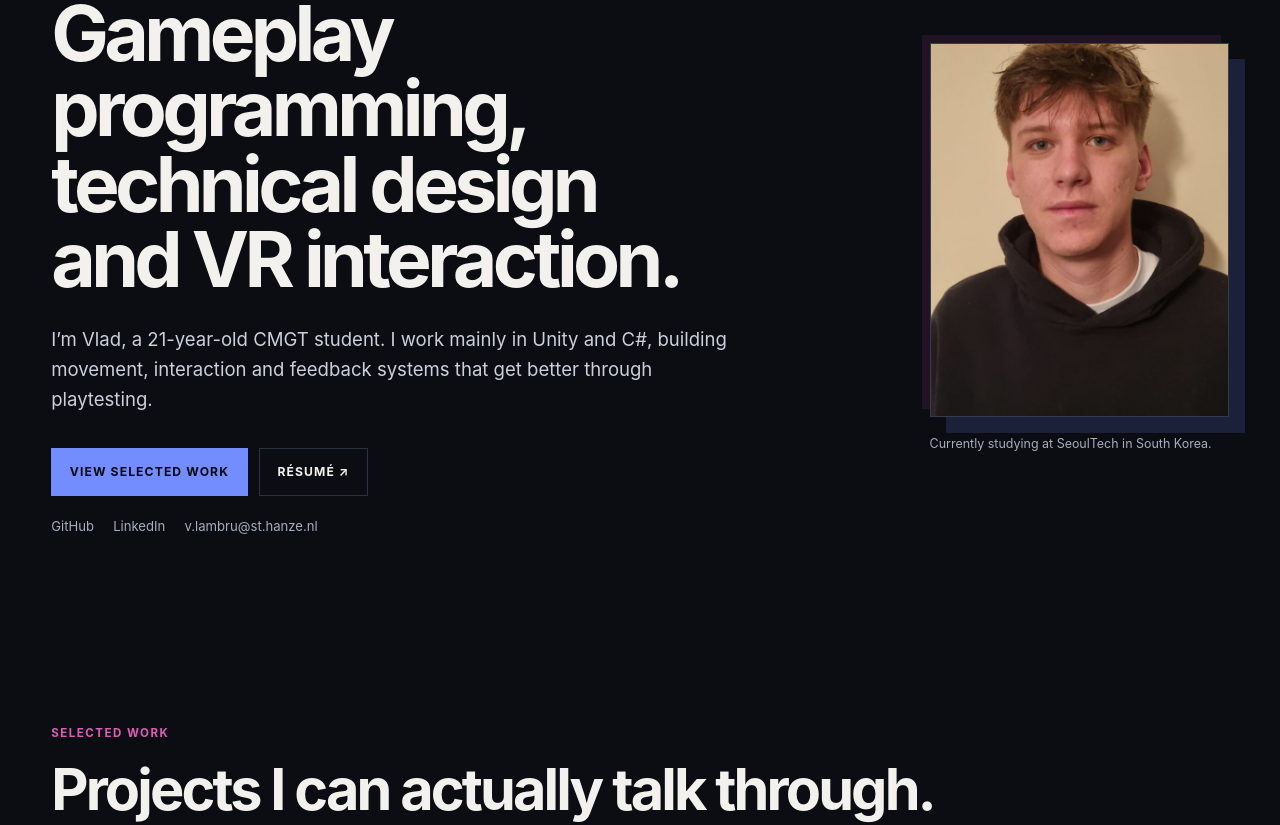
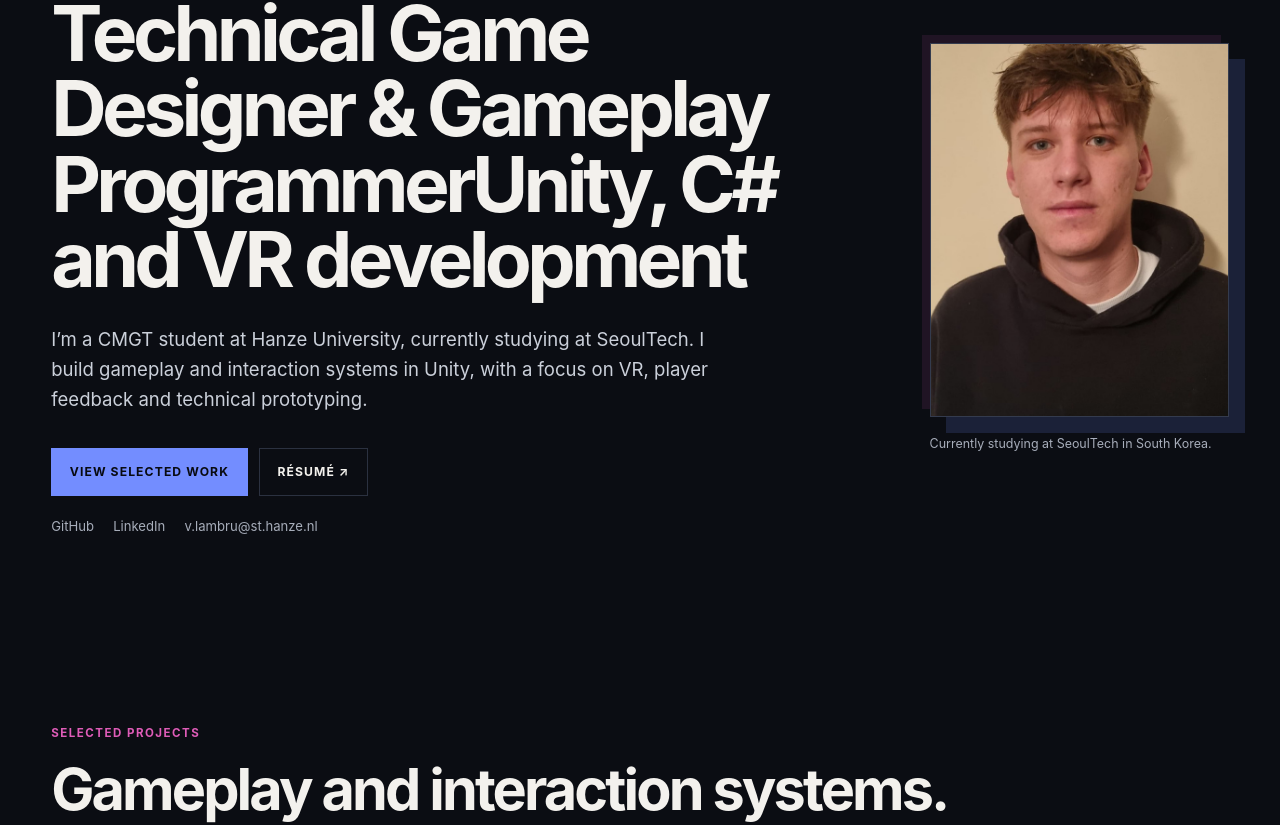
Before and after one commit to Vladut-Andrei-Lambru/Portfolio, a Next.js app: page / in a window 1280 px wide. Shown: the part 218-1043 px from the top of the page. Built offline with nearby package versions, Linux system fonts and the light colour scheme.

Commit message:
Tighten portfolio copy for recruiters

```diff
--- a/app/page.tsx
+++ b/app/page.tsx
@@ -28,8 +28,8 @@
     <section className="hero" id="top">
       <div className="hero-copy enter">
         <p className="availability"><span /> Seeking a full-time internship from February 2027</p>
-        <h1>Gameplay programming, technical design and VR interaction.</h1>
-        <p className="hero-intro">I’m Vlad, a 21-year-old CMGT student. I work mainly in Unity and C#, building movement, interaction and feedback systems that get better through playtesting.</p>
+        <h1>Technical Game Designer & Gameplay Programmer<span>Unity, C# and VR development</span></h1>
+        <p className="hero-intro">I’m a CMGT student at Hanze University, currently studying at SeoulTech. I build gameplay and interaction systems in Unity, with a focus on VR, player feedback and technical prototyping.</p>
         <div className="hero-actions">
           <a className="button primary" href="#work">View selected work</a>
           <a className="button" href={`${basePath}/files/vladut-andrei-lambru-resume.pdf`} target="_blank" rel="noreferrer">Résumé ↗</a>
@@ -47,7 +47,7 @@
     </section>
 
     <section className="project-section" id="work">
-      <div className="section-heading enter"><p className="label">Selected work</p><h2>Projects I can actually talk through.</h2><p>What I built, what broke, and how the systems changed along the way.</p></div>
+      <div className="section-heading enter"><p className="label">Selected projects</p><h2>Gameplay and interaction systems.</h2><p>Three team projects showing my work in Unity, C# and VR.</p></div>
       <div className="project-list">
         {projects.map((project) => <article className="project-card enter" key={project.slug}>
           <Link className="project-image" href={`/projects/${project.slug}`} aria-label={`Read the ${project.title} case study`}>
@@ -65,10 +65,10 @@
     </section>
 
     <section className="about-section" id="about">
-      <div className="section-heading enter"><p className="label">About</p><h2>I’m interested in the part of a game the player feels before they can explain it.</h2></div>
+      <div className="section-heading enter"><p className="label">About</p><h2>Technical design backed by implementation.</h2></div>
       <div className="about-grid">
-        <div className="about-copy enter"><p>I started with graphics and interfaces, then moved toward programming because I wanted more control over how things behave. Most of my recent work has involved movement, physics, cameras, interaction and feedback.</p><p>I’m not trying to present myself as a finished developer. I can build a working first version, test it with people, find the awkward parts and improve it with the team. That is the kind of work I want to keep doing during my internship.</p></div>
-        <div className="toolbox enter delay-one"><h3>Working set</h3><dl>
+        <div className="about-copy enter"><p>My work sits between design and programming. I prototype mechanics, implement them in Unity, test them with players and iterate with designers and artists. Recent projects have focused on VR interaction, movement, physics, cameras and feedback systems.</p></div>
+        <div className="toolbox enter delay-one"><h3>Role and tools</h3><dl>
           <div><dt>Main tools</dt><dd>Unity · C# · Git</dd></div>
           <div><dt>Used in projects</dt><dd>VR/XR · Meta Quest 3 · Unreal Engine · Blueprints</dd></div>
           <div><dt>I enjoy</dt><dd>Gameplay prototyping · Debugging · Playtesting · Interaction design</dd></div>
@@ -78,7 +78,7 @@
     </section>
 
     <section className="background-section" id="background">
-      <div className="section-heading enter"><p className="label">Background</p><h2>Study, work and the useful things around them.</h2></div>
+      <div className="section-heading enter"><p className="label">Background</p><h2>Education and experience.</h2></div>
       <div className="timeline">{education.map((item) => <article className="enter" key={item.period + item.title}><p className="timeline-period">{item.period}</p><div><h3>{item.title}</h3><p className="timeline-place">{item.place} · {item.location}</p><p>{item.note}</p></div></article>)}</div>
       <div className="background-lower">
         <div className="enter"><h3 className="subheading">Certificates & training</h3><div className="credential-list">{credentials.map(([year, title, issuer]) => <div key={title}><span>{year}</span><p><strong>{title}</strong><small>{issuer}</small></p></div>)}</div></div>
```
